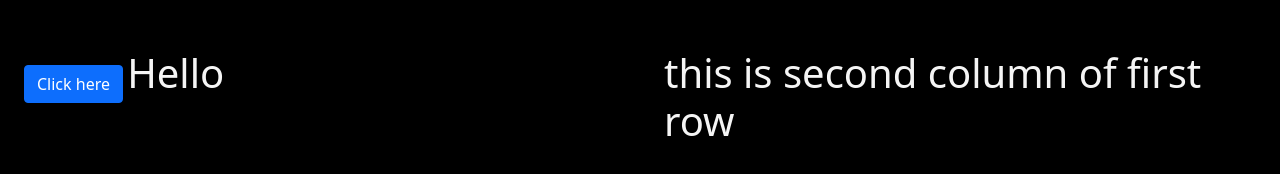
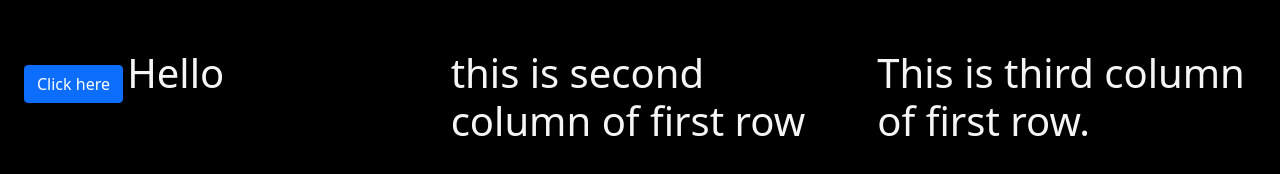
Before and after one commit to deepaksy/rahuldahariya, a plain HTML site: page index.html in a window 1280 px wide. Drawn offline with Linux system fonts and the light colour scheme.

Commit message:
modify index.html

```diff
--- a/index.html
+++ b/index.html
@@ -19,6 +19,9 @@
            <div class="col g-5">
                <h1>this is second column of first row</h1>
            </div>
+           <div class="col g-5">
+               <span class='h1'>This is third column of first row.</span>
+           </div>
        </div>
     </div>
     <script src="./js/jquery.js"></script>
```
